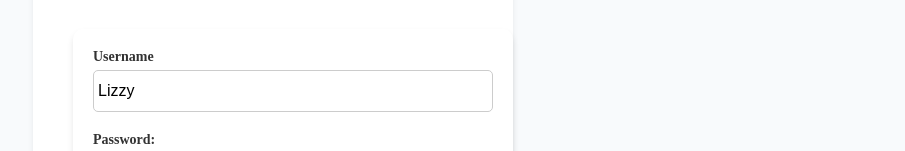
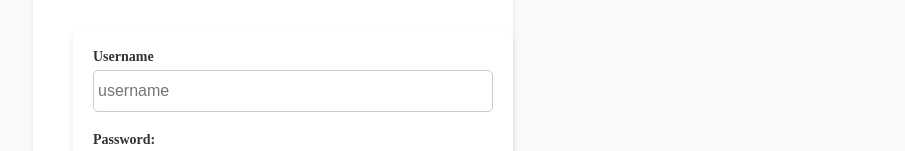
Before and after one commit to jaden-2/StudyAppClient, a Next.js app: page /signup in a window 1280 px wide. Shown: the part 197-348 px from the top of the page, without its empty margins (367-1272 px from the left). Built offline with nearby package versions, Linux system fonts and the light colour scheme; no server answers.

Commit message:
minor corrections'

```diff
--- a/src/app/components/group/HomeLayout.jsx
+++ b/src/app/components/group/HomeLayout.jsx
@@ -77,7 +77,6 @@ const Layout = () => {
 
         if(response.status == 200){
           const data = await response.json()
-          console.log(data)
           setCurrentUser(data)
         }
       }catch (e){
--- a/src/app/signup/signup.jsx
+++ b/src/app/signup/signup.jsx
@@ -6,7 +6,7 @@ import Image from 'next/image';
 const { useState, useRef, useEffect } = require("react");
 
 export default function Signup(){
-    const [username, setusername] = useState("Lizzy")
+    const [username, setusername] = useState("")
     const [password, setpassword] = useState("")
     const [repassword, setrepassword] = useState("")
     const [isDarkMode, setIsDarkMode] = useState(false);
@@ -48,10 +48,6 @@ export default function Signup(){
 
         const url = `${baseUrl}/account`
 
-        if(password !== repassword){
-            alert("Submission failed")
-            return
-        }
 
         let user = {
             username: username,
@@ -70,7 +66,6 @@ export default function Signup(){
         if(response.status == 201){
             let data = await response.json()
             router.push("/login")
-            console.log(data)
         }else{
             console.error("Failed to sign up")
         }
```
